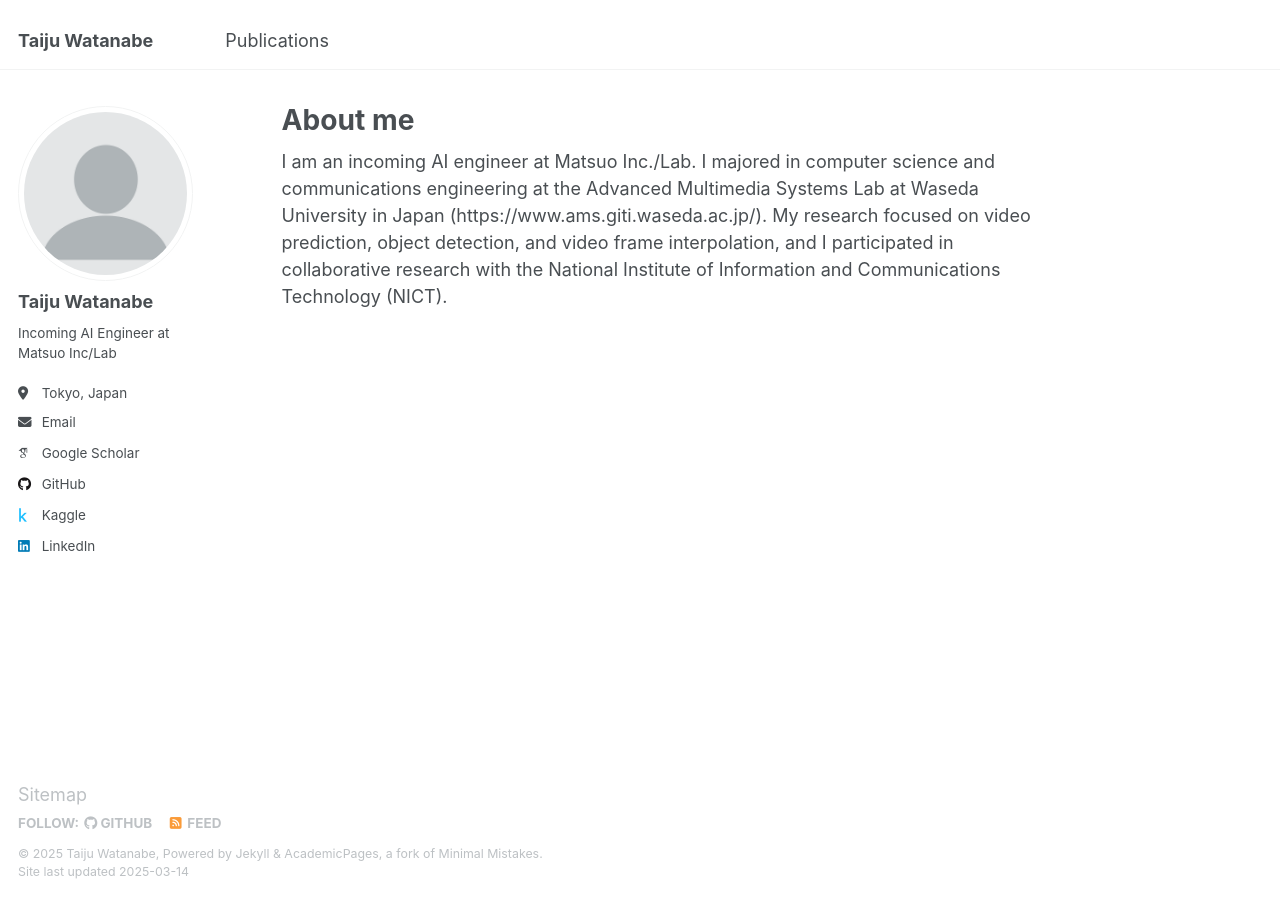
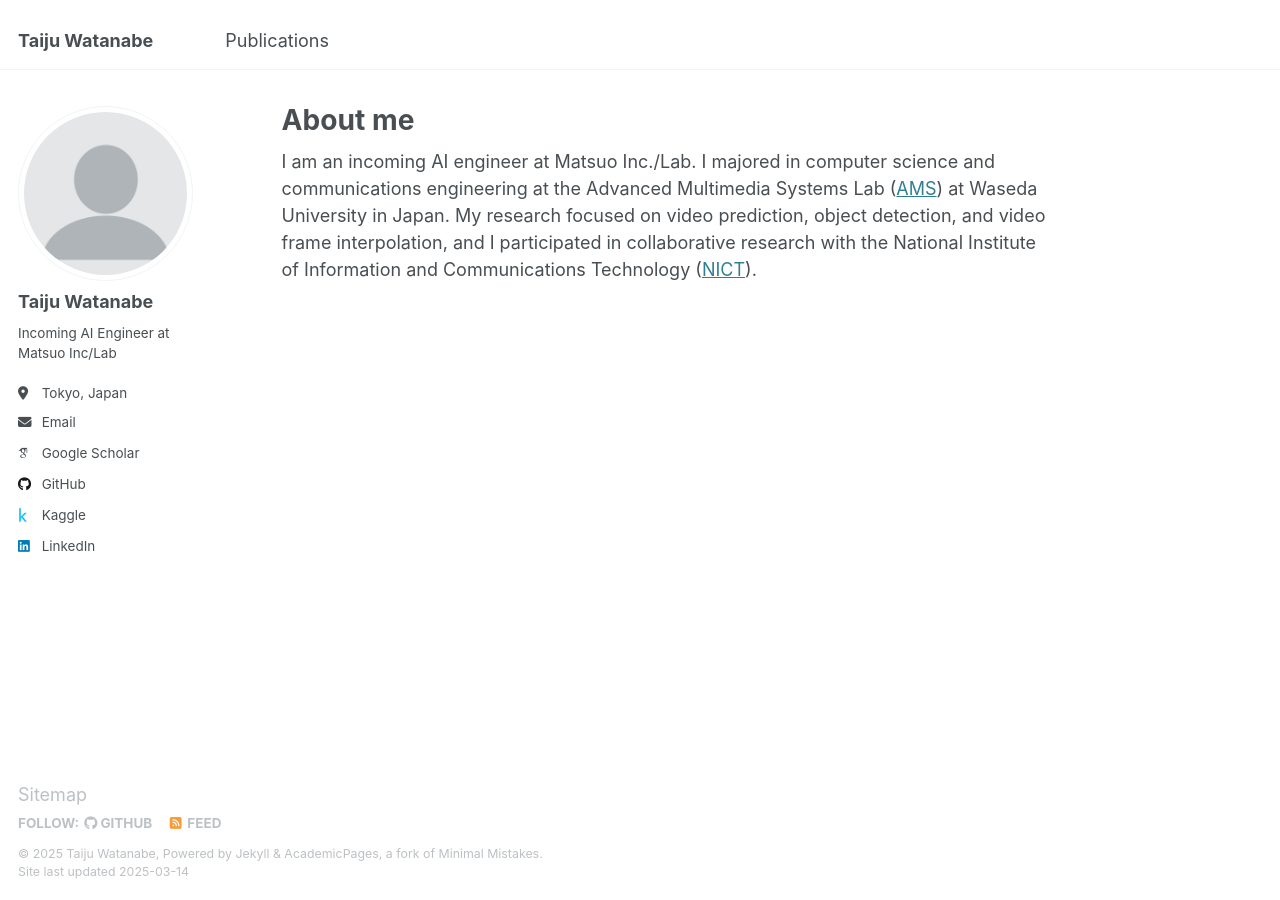
Before and after one commit to rook86/rook86.github.io, a Jekyll site: the page built from _pages/about.md, in a window 1280 px wide. Built offline with Jekyll 4.4.1, drawn with Linux system fonts in a browser that asks for light colours; some web fonts are replaced; some of the changed lines change nothing that is shown.

Commit message:
Update about.md

```diff
--- a/_pages/about.md
+++ b/_pages/about.md
@@ -7,4 +7,4 @@ redirect_from:
   - /about.html
 ---
 
-I am an incoming AI engineer at Matsuo Inc./Lab. I majored in computer science and communications engineering at the Advanced Multimedia Systems Lab at Waseda University in Japan (https://www.ams.giti.waseda.ac.jp/). My research focused on video prediction, object detection, and video frame interpolation, and I participated in collaborative research with the National Institute of Information and Communications Technology (NICT).
+I am an incoming AI engineer at Matsuo Inc./Lab. I majored in computer science and communications engineering at the Advanced Multimedia Systems Lab ([AMS](https://www.ams.giti.waseda.ac.jp/)) at Waseda University in Japan. My research focused on video prediction, object detection, and video frame interpolation, and I participated in collaborative research with the National Institute of Information and Communications Technology ([NICT](https://www.nict.go.jp/)).
```
